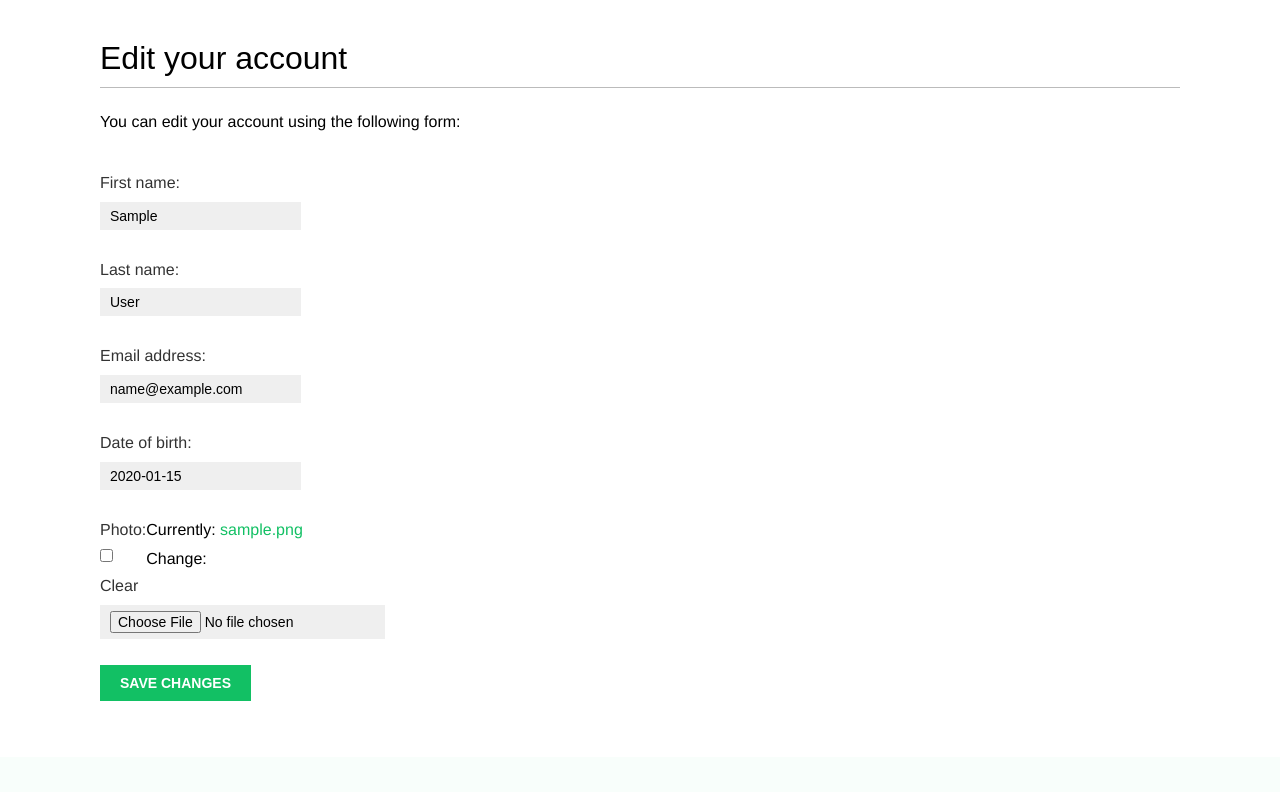
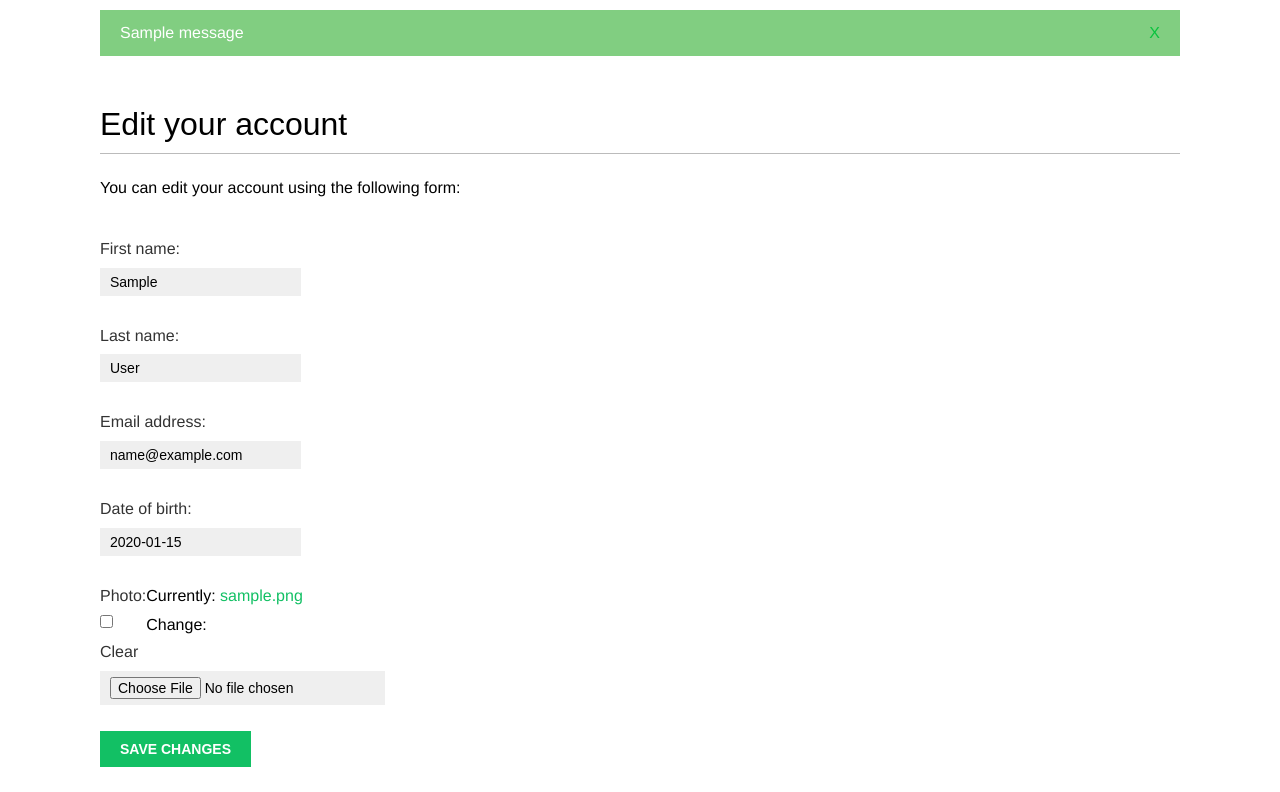
Before and after one commit to alvyynm/bugsocial, a Django app: page /social/edit/ in a window 1280 px wide. Shown: the part 48-840 px from the top of the page. Before the commit the page ends 749 px from the top, so only its background shows below. Run offline with Django 5.2, Linux system fonts and the light colour scheme; a user stored in the database is signed in; tables that the repository leaves empty hold one stand-in row (values such as "Sample post"); one stand-in notice (Sample message) is shown; some web fonts are replaced.

Commit message:
display messages for user actions

```diff
--- a/bugsocial/templates/base.html
+++ b/bugsocial/templates/base.html
@@ -37,6 +37,15 @@
       {% endif %}
     </span>
     </div>
+    {% if messages %}
+    <ul class="messages">
+      {% for message in messages %}
+      <li class="{{message.tags}}">
+        {{message|safe}} <a href="#" class="close">X</a>
+      </li>
+      {% endfor %}
+    </ul>
+    {%endif%}
     <div id="content">
       {% block content %}
 
--- a/bugsocial/views.py
+++ b/bugsocial/views.py
@@ -1,5 +1,6 @@
 from django.contrib.auth import authenticate, login
 from django.contrib.auth.decorators import login_required
+from django.contrib import messages
 from django.http import HttpResponse
 from django.shortcuts import redirect, render
 
@@ -86,6 +87,10 @@ def edit(request):
             # save profile and user details in database
             user_form.save()
             profile_form.save()
+
+            messages.success(request, 'Profile updated successfully')
+        else:
+            messages.error(request, 'Error updating profile')
     else:
         user_form = UserEditForm(instance=request.user)
         profile_form = ProfileEditForm(instance=request.user.profile)
```
